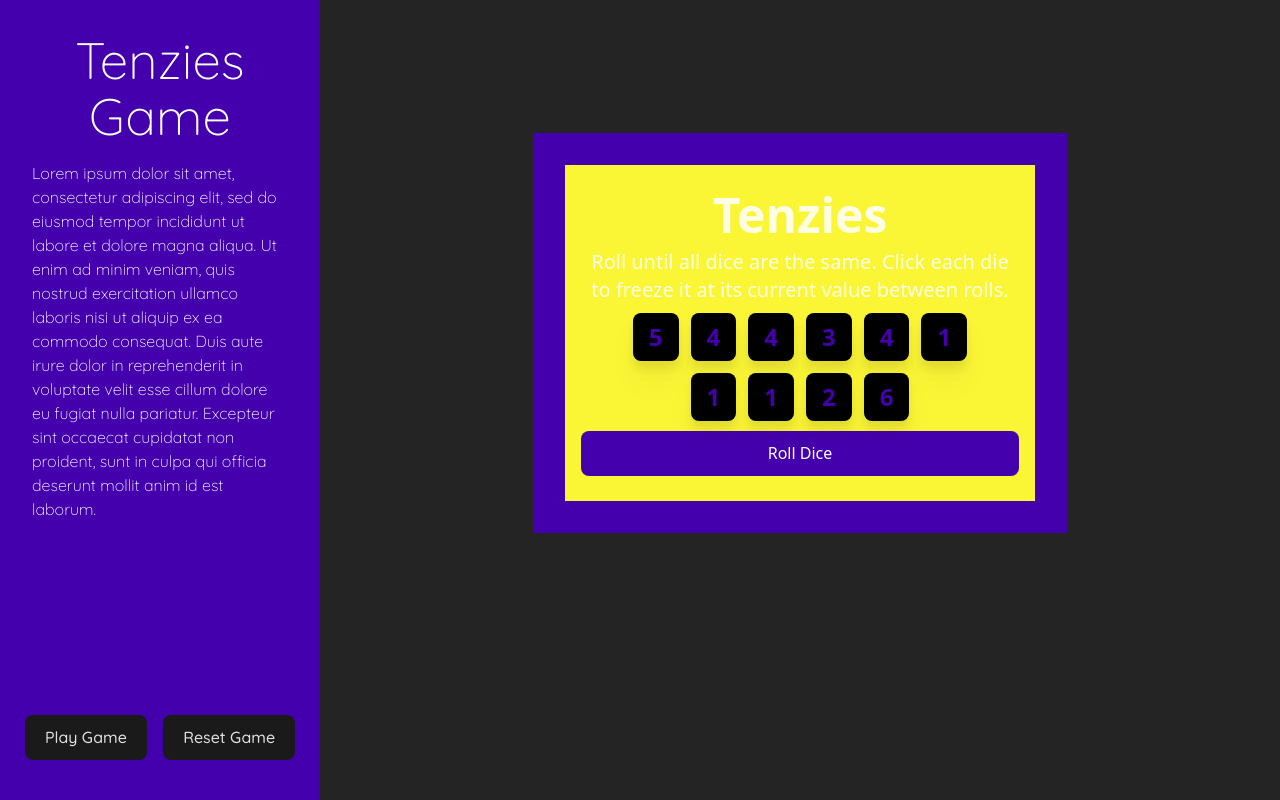
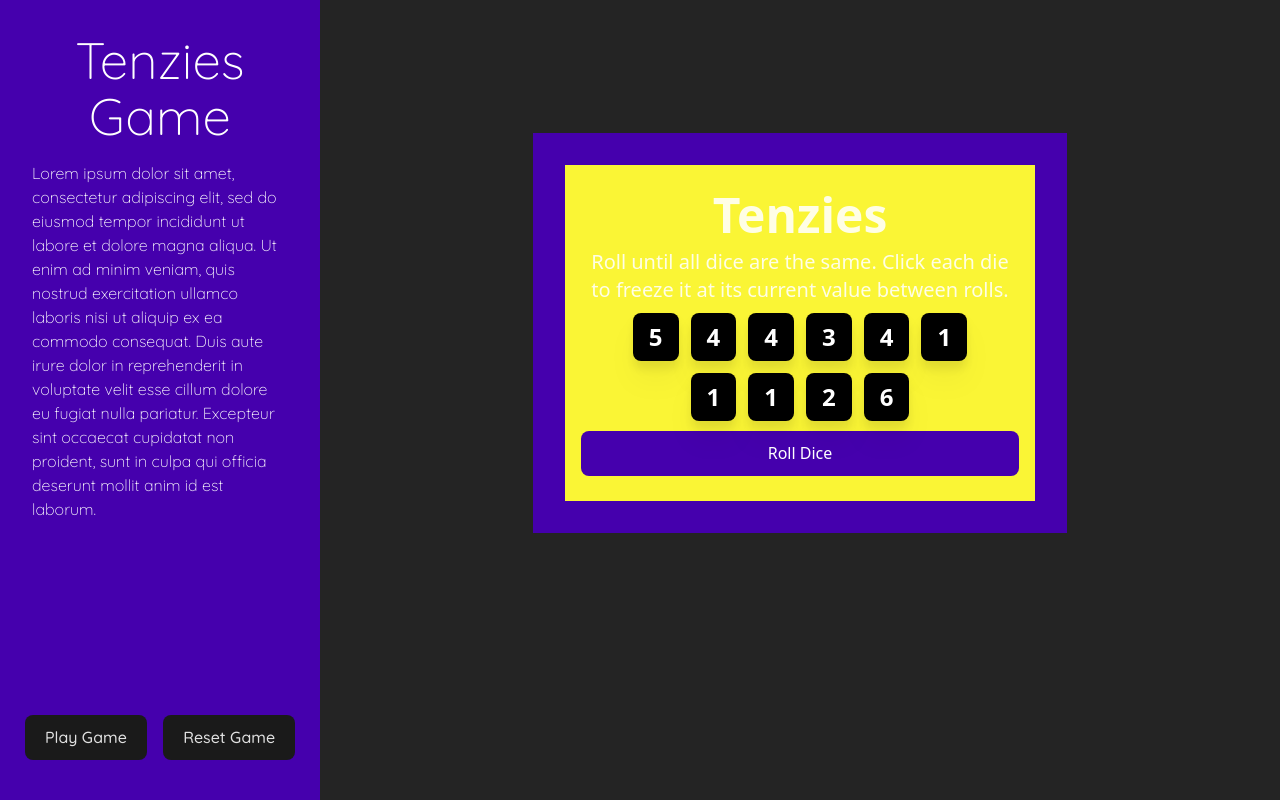
Before and after one commit to J-Skarbek/Tenzies, a React (Vite) app in the folder Tenzies/: page / in a window 1280 px wide. Built offline with nearby package versions, Linux system fonts and the light colour scheme.

Commit message:
Comment out holdDice() from the die component, set up new function in Body, and pass it back to Die to avoid derived state issues

```diff
--- a/Tenzies/src/components/Body.jsx
+++ b/Tenzies/src/components/Body.jsx
@@ -24,7 +24,7 @@ function Body() {
           index={die.id}
           value={die.value}
           isHeld={die.isHeld}
-          // holdDice={holdDice}
+          holdDice={() => holdDice(die.id)}
         />
     )
     return values
@@ -37,6 +37,10 @@ function Body() {
   function rollDice() {
     // setDiceValues(diceValues.map(die => Math.ceil(Math.random() * 6)))
     setDiceValues(getDiceValues())
+  }
+
+  function holdDice(id) {
+    console.log(id);
   }
 
   // function holdDice(e) {
--- a/Tenzies/src/components/Die.jsx
+++ b/Tenzies/src/components/Die.jsx
@@ -3,14 +3,15 @@ import React from "react";
 function Die(props) {
 
   const styles = {
-    backgroundColor: props.isHeld ? '#fff' : '#000'
+    backgroundColor: props.isHeld ? '#fff' : '#000',
+    color: props.isHeld ? '#000' : '#fff'
   }
 
-  function holdDice(e) {
-    console.log('click success')
-    !props.isHeld ? props.isHeld : !props.isHeld;
-    console.log(props.isHeld)
-  }
+  // function holdDice(e) {
+  //   console.log('click success')
+  //   !props.isHeld ? props.isHeld : !props.isHeld;
+  //   console.log(props.isHeld)
+  // }
 
   return (
     <div
@@ -18,7 +19,7 @@ function Die(props) {
         `die-${props.index} bg-light-purple text-dark-purple
         font-bold text-2xl px-4 py-2 rounded-lg drop-shadow-xl`
       }
-      onClick={holdDice}
+      onClick={props.holdDice}
       style={styles}
     >
       <p className="value">
```
